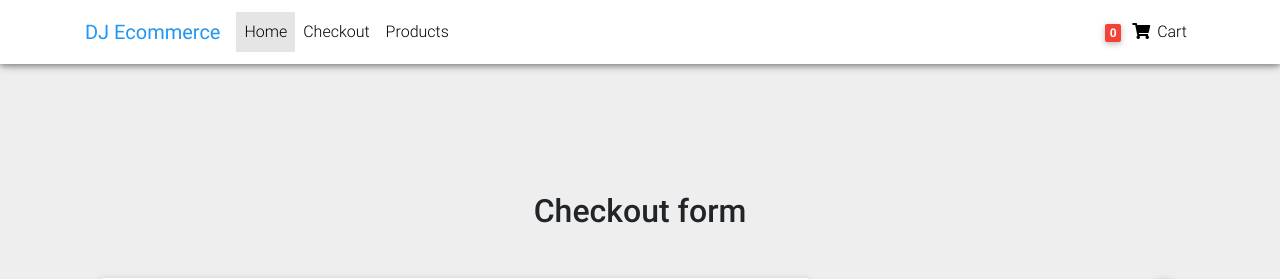
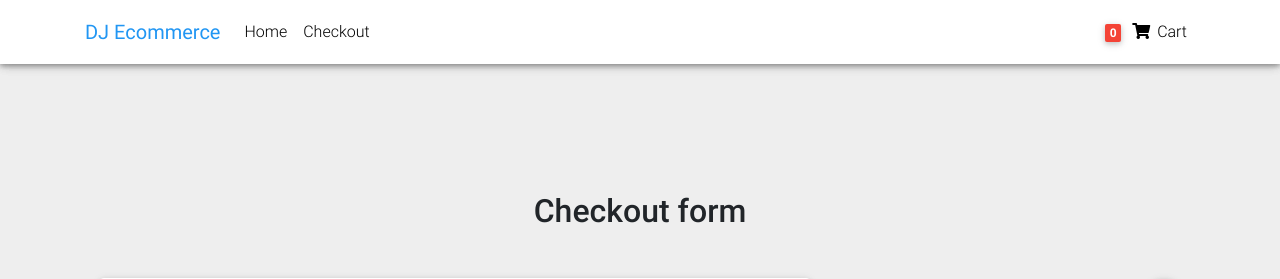
Before and after one commit to JawadArman96/e-Commerce-site, a Django app: page /checkout/ in a window 1280 px wide. Shown: the top 279 px of the page. Run offline with Django 3.2, Linux system fonts and the light colour scheme; some libraries are stand-ins or nearby versions.

Commit message:
Fix navigation item in template

```diff
--- a/templates/base.html
+++ b/templates/base.html
@@ -107,8 +107,13 @@
                 <!-- Left -->
                 <ul class="navbar-nav mr-auto">
                 <!--List Item can be added as follows-->
-                  <li class="nav-item active">
+                  <li class="nav-item">
                     <a class="nav-link waves-effect" href="/">Home
+                      <span class="sr-only">(current)</span>
+                    </a>
+                  </li>
+                  <li class="nav-item">
+                    <a class="nav-link waves-effect" href="http://127.0.0.1:8000/checkout/">Checkout
                       <span class="sr-only">(current)</span>
                     </a>
                   </li>
--- a/templates/checkout-page.html
+++ b/templates/checkout-page.html
@@ -36,17 +36,17 @@
 
         <!-- Left -->
         <ul class="navbar-nav mr-auto">
-          <li class="nav-item active">
+          <li class="nav-item">
             <a class="nav-link waves-effect" href="/">Home
               <span class="sr-only">(current)</span>
             </a>
           </li>
           <li class="nav-item">
-            <a class="nav-link waves-effect" href="http://127.0.0.1:8000/checkout/" target="_blank">Checkout</a>
+            <a class="nav-link waves-effect" href="http://127.0.0.1:8000/checkout/" >Checkout</a>
           </li>
-          <li class="nav-item">
-            <a class="nav-link waves-effect" href="http://127.0.0.1:8000/products/" target="_blank">Products</a>
-          </li>
+<!--          <li class="nav-item">-->
+<!--            <a class="nav-link waves-effect" href="http://127.0.0.1:8000/products/" target="_blank">Products</a>-->
+<!--          </li>-->
         </ul>
 
         <!-- Right -->
```
Also changed, not shown: templates/product-page.html (+6 -1 lines).
